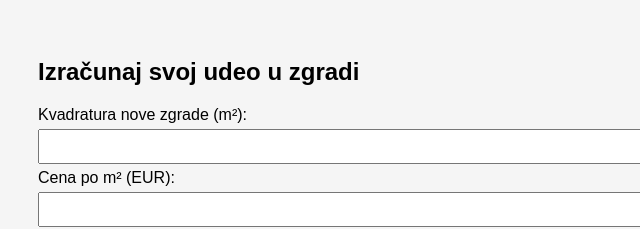
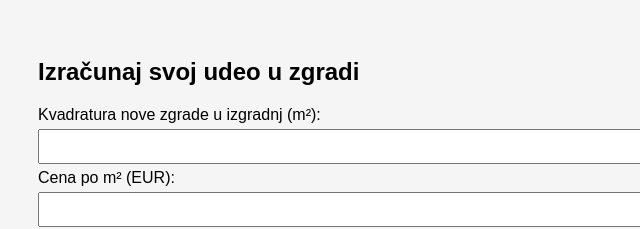
Before and after one commit to grozda-sys/kalkulator, a plain HTML site: page index.html in a window 1280 px wide. Shown: the top 229 px of the page, 0-640 px from the left. Drawn offline with Linux system fonts and the light colour scheme.

Commit message:
Update index.html

```diff
--- a/index.html
+++ b/index.html
@@ -13,7 +13,7 @@
 <body>
 <h2>Izračunaj svoj udeo u zgradi</h2>
 
-<label>Kvadratura nove zgrade (m²):</label>
+<label>Kvadratura nove zgrade u izgradnj (m²):</label>
 <input type="number" id="Z">
 
 <label>Cena po m² (EUR):</label>
```
